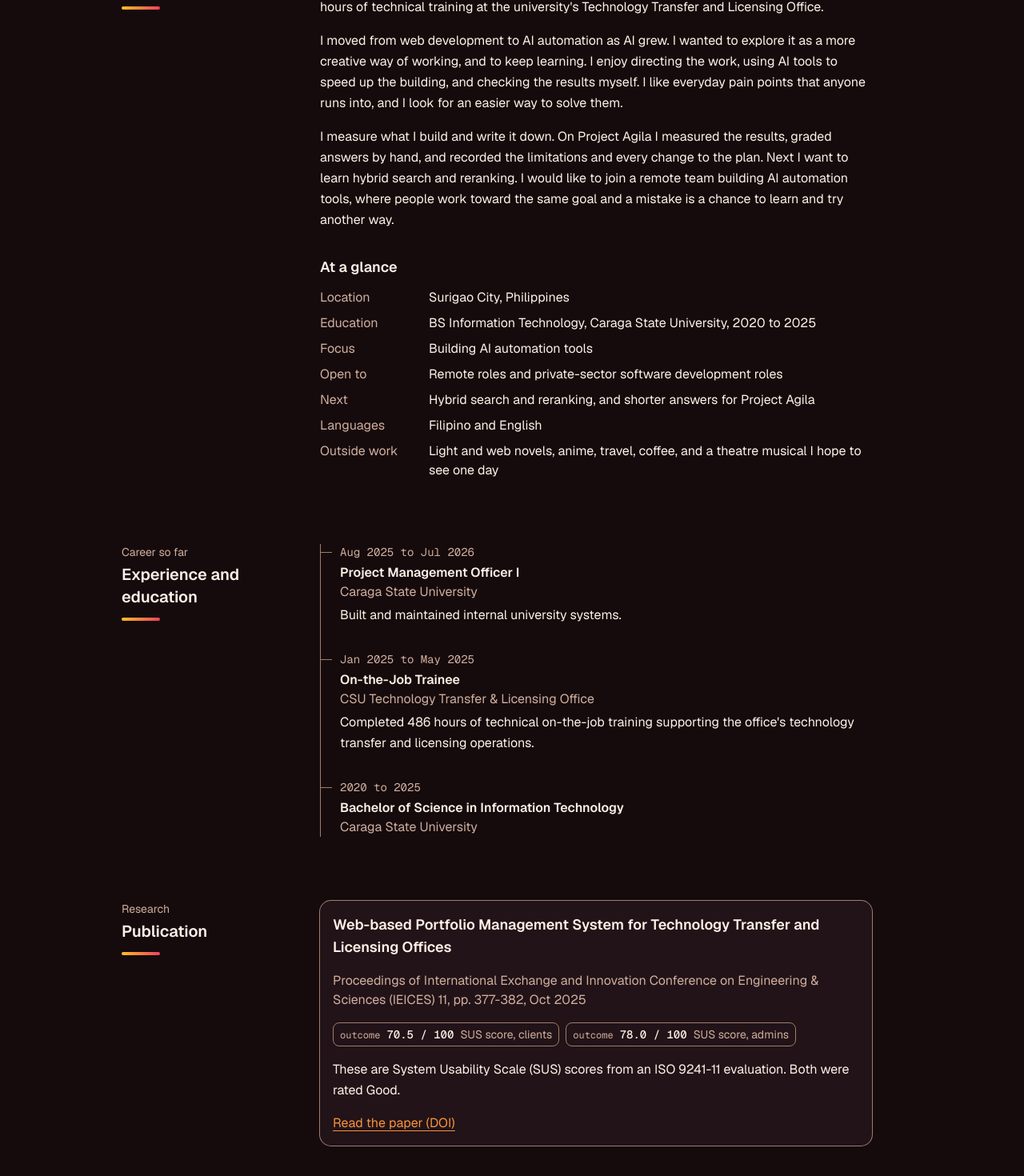
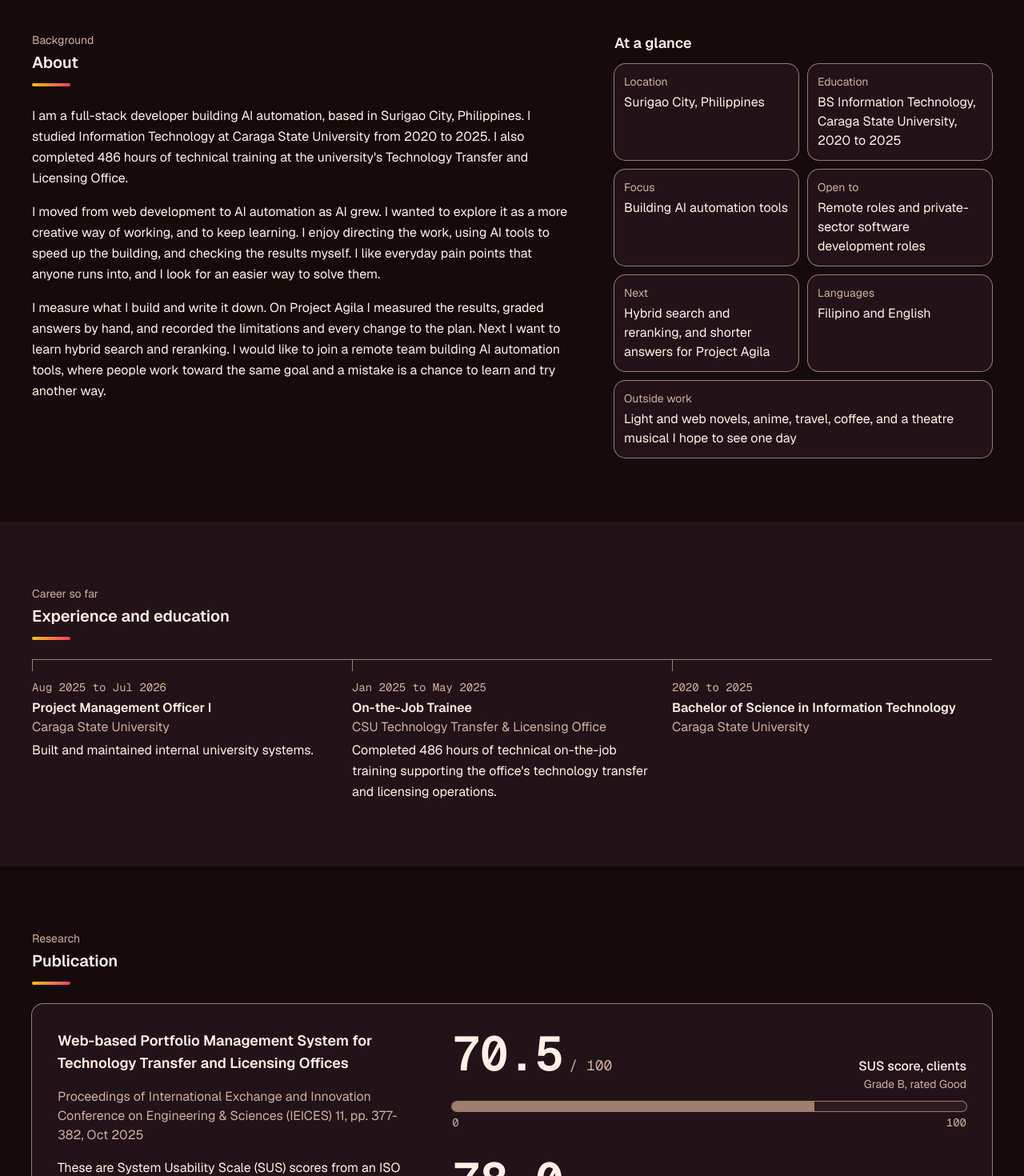
Before and after one commit to mezoa/pawikan, a Next.js app: page / in a window 1280 px wide. Shown: the part 1320-2790 px from the top of the page at 80% size. Built offline with nearby package versions, Linux system fonts and the light colour scheme.

Commit message:
Wider layout, horizontal timeline, publication meters

```diff
--- a/content/profile.ts
+++ b/content/profile.ts
@@ -21,7 +21,13 @@ export type Publication = {
   venue: string;
   year: string;
   doi: string; // full https://doi.org/ address
-  scores: { label: string; value: string; kind: "outcome" }[];
+  scores: {
+    label: string;
+    value: string;
+    score: number; // the same score as a number, for the meter
+    grade: string;
+    kind: "outcome";
+  }[];
   scoresNote: string;
 };
 
@@ -41,6 +47,7 @@ export type Profile = {
   bio: string; // two sentences
   about: {
     paragraphs: string[]; // three short paragraphs
+    photo?: { src: string; alt: string }; // square, no location data; leave out until the file exists
     atAGlance: { label: string; value: string }[];
   };
   location: string; // city and country only
@@ -139,8 +146,20 @@ export const profile: Profile = {
     year: "Oct 2025",
     doi: "https://doi.org/10.5109/7395544",
     scores: [
-      { label: "SUS score, clients", value: "70.5 / 100", kind: "outcome" },
-      { label: "SUS score, admins", value: "78.0 / 100", kind: "outcome" },
+      {
+        label: "SUS score, clients",
+        value: "70.5 / 100",
+        score: 70.5,
+        grade: "Grade B, rated Good",
+        kind: "outcome",
+      },
+      {
+        label: "SUS score, admins",
+        value: "78.0 / 100",
+        score: 78.0,
+        grade: "Grade B, rated Good",
+        kind: "outcome",
+      },
     ],
     scoresNote:
       "These are System Usability Scale (SUS) scores from an ISO 9241-11 evaluation. Both were rated Good.",
--- a/src/app/globals.css
+++ b/src/app/globals.css
@@ -131,10 +131,10 @@
   --wash-strength: 12%;
   --wash-bottom-opacity: 1;
   --line-strength: 80%;
-  /* Dark mode stays flat: no page wash, no bands, plain chips, no card shadow. */
+  /* Dark mode: no page wash, plain chips, no card shadow. Bands use the surface colour. */
   --wash-start: #150b0d;
   --wash-end: #150b0d;
-  --band: transparent;
+  --band: #211318;
   --chip: transparent;
   --chip-foreground: #d1ae9d;
   --card-shadow: 0 0 transparent;
@@ -161,7 +161,7 @@
     @apply text-foreground;
     /* Painted on the body so the wash runs once down the whole page. */
     background-image: linear-gradient(var(--wash-start), var(--wash-end));
-    /* Lets the bands and wash run past the page frame without a sideways scrollbar. */
+    /* Lets the washes run past the page frame without a sideways scrollbar. */
     overflow-x: clip;
   }
   html {
@@ -169,9 +169,10 @@
   }
 }
 
-/* The page frame: same width and side padding for header, main and footer. */
+/* The page frame: same width and side padding for the header, the footer and
+   the inside of every section. Sections themselves run edge to edge. */
 @utility page-frame {
-  @apply mx-auto w-full max-w-5xl px-6;
+  @apply mx-auto w-full max-w-7xl px-6 lg:px-10;
 }
 
 /*
@@ -209,7 +210,7 @@
 /* Top right. On a narrow screen it stays inside the empty space above the heading. */
 .wash-top {
   top: 0;
-  right: calc((100% - 100vw) / 2);
+  right: 0;
   width: 22rem;
   height: 5rem;
   background:
@@ -223,7 +224,8 @@
 @media (min-width: 64rem) {
   .wash-top {
     top: -4.75rem;
-    left: calc(65ch + 1.5rem);
+    /* The frame's left edge, its padding, the 65ch text column, then a gap. */
+    left: calc(max(0px, (100% - 80rem) / 2) + 2.5rem + 65ch + 1.5rem);
     width: auto;
     height: calc(100% + 4.75rem);
     max-height: 44rem;
@@ -272,17 +274,16 @@
   background: linear-gradient(90deg, var(--sunset-amber), var(--sunset-rose));
 }
 
-/* A full-width band behind a section. The shadow carries the colour past the
-   page frame and the clip keeps it from spilling above or below. */
-.peach-band {
+/* An edge-to-edge band behind a section. */
+.section-band {
   background-color: var(--band);
-  box-shadow: 0 0 0 100vmax var(--band);
-  clip-path: inset(0 -100vmax);
 }
 
-/* A card outline that passes 3:1, a warm shadow in light mode, and a sunset edge on hover and keyboard focus.
-   The card needs position: relative. */
-.sunset-edge {
+/* A card outline that passes 3:1 and a warm shadow in light mode. Use .quiet-card
+   for cards you cannot click. .sunset-edge adds a sunset edge on hover and
+   keyboard focus, and needs position: relative. */
+.sunset-edge,
+.quiet-card {
   --tw-ring-color: var(--border);
   --tw-shadow: var(--card-shadow);
 }
@@ -328,7 +329,8 @@
   }
 }
 
-/* The experience and education timeline: a rail with a short tick per entry. */
+/* The experience and education timeline: a rail with a short tick per entry.
+   Vertical on small screens, horizontal from 64rem. */
 .timeline {
   border-left: 1px solid var(--border);
 }
@@ -347,3 +349,22 @@
   height: 1px;
   background-color: var(--border);
 }
+
+@media (min-width: 64rem) {
+  .timeline {
+    border-top: 1px solid var(--border);
+    border-left: 0;
+  }
+
+  .timeline > li {
+    padding-top: 1.5rem;
+    padding-right: 1.5rem;
+    padding-left: 0;
+  }
+
+  .timeline > li::before {
+    top: 0;
+    width: 1px;
+    height: 0.875rem;
+  }
+}
--- a/src/app/layout.tsx
+++ b/src/app/layout.tsx
@@ -39,7 +39,7 @@ export default function RootLayout({ children }: LayoutProps<"/">) {
             Skip to content
           </a>
           <SiteHeader />
-          <main id="main" tabIndex={-1} className="page-frame flex-1">
+          <main id="main" tabIndex={-1} className="flex-1">
             {children}
           </main>
           <SiteFooter />
--- a/src/app/page.tsx
+++ b/src/app/page.tsx
@@ -1,9 +1,10 @@
+import Image from "next/image";
 import Link from "next/link";
 import type { ReactNode } from "react";
 import { isTodo, profile } from "../../content/profile";
-import { MetricChip } from "@/components/metric-chip";
 import { ProjectCard } from "@/components/project-card";
 import { Reveal } from "@/components/reveal";
+import { ScoreMeter } from "@/components/score-meter";
 import { BentoGrid } from "@/components/ui/bento-grid";
 import { getAllProjects } from "@/lib/content/projects";
 
@@ -24,6 +25,7 @@ function Section({
   title,
   band = false,
   stacked = false,
+  aside,
   children,
 }: {
   id: string;
@@ -31,17 +33,10 @@ function Section({
   title: string;
   band?: boolean;
   stacked?: boolean; // heading above the content, not beside it
+  aside?: ReactNode; // a second column; the heading and content share the first
   children: ReactNode;
 }) {
-  return (
-    <section
-      id={id}
-      aria-labelledby={`${id}-heading`}
-      className={`${band ? "peach-band " : ""}py-14 dark:py-10`}
-    >
-      <Reveal
-        className={`${stacked ? "" : "lg:grid-cols-[14rem_minmax(0,1fr)] "}grid gap-6`}
-      >
+  const heading = (
     <div>
       <p className="text-sm text-muted-foreground">{label}</p>
       <h2 id={`${id}-heading`} className="mt-1 text-xl font-semibold">
@@ -49,8 +44,30 @@ function Section({
       </h2>
       <div aria-hidden="true" className="sunset-bar mt-3" />
     </div>
+  );
+
+  return (
+    <section
+      id={id}
+      aria-labelledby={`${id}-heading`}
+      className={`${band ? "section-band " : ""}py-14 lg:py-20`}
+    >
+      {aside ? (
+        <Reveal className="page-frame grid gap-10 lg:grid-cols-12 lg:gap-x-12">
+          <div className="flex min-w-0 flex-col gap-6 lg:col-span-7">
+            {heading}
+            {children}
+          </div>
+          <div className="min-w-0 lg:col-span-5">{aside}</div>
+        </Reveal>
+      ) : (
+        <Reveal
+          className={`${stacked ? "" : "lg:grid-cols-[14rem_minmax(0,1fr)] "}page-frame grid gap-6`}
+        >
+          {heading}
           <div className="min-w-0">{children}</div>
         </Reveal>
+      )}
     </section>
   );
 }
@@ -85,7 +102,7 @@ function ContactLinks({ label }: { label: string }) {
 
 export default function Home() {
   const featured = getAllProjects().filter((project) => project.featured);
-  const { name, publication } = profile;
+  const { name, publication, about } = profile;
   const lastSpace = name.lastIndexOf(" ");
 
   return (
@@ -96,6 +113,7 @@ export default function Home() {
         className="relative isolate pt-24 pb-16 sm:pb-24"
       >
         <div aria-hidden="true" className="wash-top" />
+        <div className="page-frame">
           <h1
             id="hero-heading"
             className="text-[clamp(3rem,12vw,7.5rem)] leading-none font-semibold tracking-tight"
@@ -114,6 +132,7 @@ export default function Home() {
           </p>
           <div className="mt-6">
             <ContactLinks label="Profile links" />
+          </div>
         </div>
       </section>
 
@@ -137,23 +156,41 @@ export default function Home() {
         )}
       </Section>
 
-      <Section id="about" label="Background" title="About">
-        <div className="flex max-w-[65ch] flex-col gap-8">
-          <div className="flex flex-col gap-4 leading-relaxed">
-            {profile.about.paragraphs.map((paragraph) => (
-              <p key={paragraph}>{paragraph}</p>
-            ))}
-          </div>
-          <div>
+      <Section
+        id="about"
+        label="Background"
+        title="About"
+        aside={
+          <>
             <h3 className="text-lg font-semibold">At a glance</h3>
-            <dl className="mt-3 grid gap-x-6 gap-y-2 sm:grid-cols-[7rem_minmax(0,1fr)]">
-              {profile.about.atAGlance.map(({ label, value }) => (
-                <div key={label} className="contents">
-                  <dt className="text-muted-foreground">{label}</dt>
-                  <dd className="mb-2 sm:mb-0">{value}</dd>
+            <dl className="mt-3 grid gap-3 sm:grid-cols-2">
+              {about.atAGlance.map(({ label, value }) => (
+                <div
+                  key={label}
+                  className="quiet-card rounded-xl bg-card p-3 text-card-foreground ring-1 sm:last:col-span-2"
+                >
+                  <dt className="text-sm text-muted-foreground">{label}</dt>
+                  <dd className="mt-1">{value}</dd>
                 </div>
               ))}
             </dl>
+          </>
+        }
+      >
+        <div className="flex flex-col gap-6 sm:flex-row">
+          {about.photo && (
+            <Image
+              src={about.photo.src}
+              alt={about.photo.alt}
+              width={160}
+              height={160}
+              className="size-40 shrink-0 rounded-xl object-cover"
+            />
+          )}
+          <div className="flex max-w-[65ch] flex-col gap-4 leading-relaxed">
+            {about.paragraphs.map((paragraph) => (
+              <p key={paragraph}>{paragraph}</p>
+            ))}
           </div>
         </div>
       </Section>
@@ -163,8 +200,9 @@ export default function Home() {
         label="Career so far"
         title="Experience and education"
         band
+        stacked
       >
-        <ol className="timeline flex max-w-[65ch] flex-col gap-8">
+        <ol className="timeline flex flex-col gap-8 lg:grid lg:grid-cols-3 lg:gap-0">
           {profile.experience.map((item) => (
             <li key={`${item.role}-${item.period}`}>
               <p className="font-mono text-sm text-muted-foreground">
@@ -187,19 +225,13 @@ export default function Home() {
         </ol>
       </Section>
 
-      <Section id="publication" label="Research" title="Publication">
-        <article className="sunset-edge relative flex max-w-[65ch] flex-col gap-4 overflow-hidden rounded-xl bg-card p-4 text-card-foreground ring-1">
+      <Section id="publication" label="Research" title="Publication" stacked>
+        <article className="sunset-edge relative grid gap-8 overflow-hidden rounded-xl bg-card p-5 text-card-foreground ring-1 lg:grid-cols-12 lg:gap-x-12 lg:p-8">
+          <div className="flex flex-col gap-4 lg:col-span-5">
             <h3 className="text-lg font-semibold">{publication.title}</h3>
             <p className="text-muted-foreground">
               {publication.venue}, {publication.year}
             </p>
-          <ul className="flex flex-wrap gap-2" aria-label="Usability scores">
-            {publication.scores.map((score) => (
-              <li key={score.label}>
-                <MetricChip metric={score} />
-              </li>
-            ))}
-          </ul>
             <p className="leading-relaxed">{publication.scoresNote}</p>
             <p>
               {/* The ::after layer stretches this link over the whole card. */}
@@ -210,6 +242,17 @@ export default function Home() {
                 Read the paper (DOI)
               </a>
             </p>
+          </div>
+          <ul
+            className="flex min-w-0 flex-col gap-8 lg:col-span-7"
+            aria-label="Usability scores"
+          >
+            {publication.scores.map(({ label, score, grade }) => (
+              <li key={label}>
+                <ScoreMeter label={label} score={score} grade={grade} />
+              </li>
+            ))}
+          </ul>
         </article>
       </Section>
 
@@ -221,7 +264,7 @@ export default function Home() {
       >
         <div className="flex flex-col gap-4">
           <p className="max-w-[65ch] leading-relaxed">{profile.skillsNote}</p>
-          <ul className="grid gap-x-10 gap-y-1 md:grid-cols-2">
+          <ul className="grid gap-x-10 gap-y-1 md:grid-cols-2 xl:grid-cols-3">
             {profile.skills.map((skill) => (
               <li
                 key={skill.name}
--- a/src/app/projects/[slug]/page.tsx
+++ b/src/app/projects/[slug]/page.tsx
@@ -46,6 +46,7 @@ export default async function ProjectPage({
   return (
     <article className="relative isolate pt-24 pb-12 lg:pt-12">
       <div aria-hidden="true" className="wash-top" />
+      <div className="page-frame">
         <header className="flex max-w-[65ch] flex-col gap-5">
           <Link
             href="/"
@@ -109,6 +110,7 @@ export default async function ProjectPage({
             options={{ mdxOptions: { remarkPlugins: [remarkGfm] } }}
           />
         </div>
+      </div>
     </article>
   );
 }
--- /dev/null
+++ b/src/components/score-meter.tsx
@@ -0,0 +1,47 @@
+// One score on a fixed 0 to 100 scale. A flat bar on purpose: the design rules
+// allow no circles. The fill uses the control border colour because orange
+// means "you can act on this", and the printed number carries the meaning.
+export function ScoreMeter({
+  label,
+  score,
+  grade,
+}: {
+  label: string;
+  score: number;
+  grade: string;
+}) {
+  return (
+    <div>
+      <div className="flex flex-wrap items-baseline justify-between gap-x-6 gap-y-1">
+        <p className="font-mono text-5xl font-semibold tracking-tight sm:text-6xl">
+          {score.toFixed(1)}
+          <span className="ml-2 text-lg font-normal tracking-normal text-muted-foreground">
+            / 100
+          </span>
+        </p>
+        <p className="text-right">
+          <span className="block font-medium">{label}</span>
+          <span className="block text-sm text-muted-foreground">{grade}</span>
+        </p>
+      </div>
+      <div
+        role="meter"
+        aria-label={label}
+        aria-valuemin={0}
+        aria-valuemax={100}
+        aria-valuenow={score}
+        aria-valuetext={`${score.toFixed(1)} out of 100, ${grade}`}
+        className="mt-3 h-3 overflow-hidden rounded-sm bg-secondary ring-1 ring-border"
+      >
+        <div className="h-full bg-border" style={{ width: `${score}%` }} />
+      </div>
+      <div
+        aria-hidden="true"
+        className="mt-1 flex justify-between font-mono text-sm text-muted-foreground"
+      >
+        <span>0</span>
+        <span>100</span>
+      </div>
+    </div>
+  );
+}
```
Lines whose indentation alone changed are shown as unchanged.
